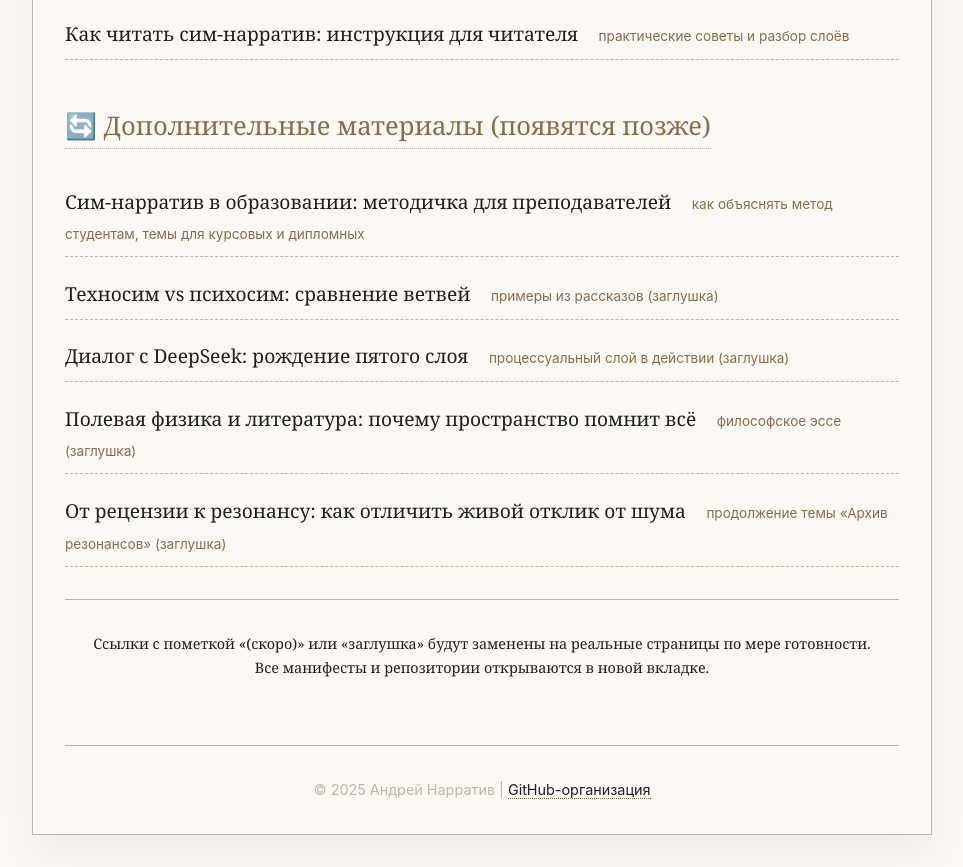
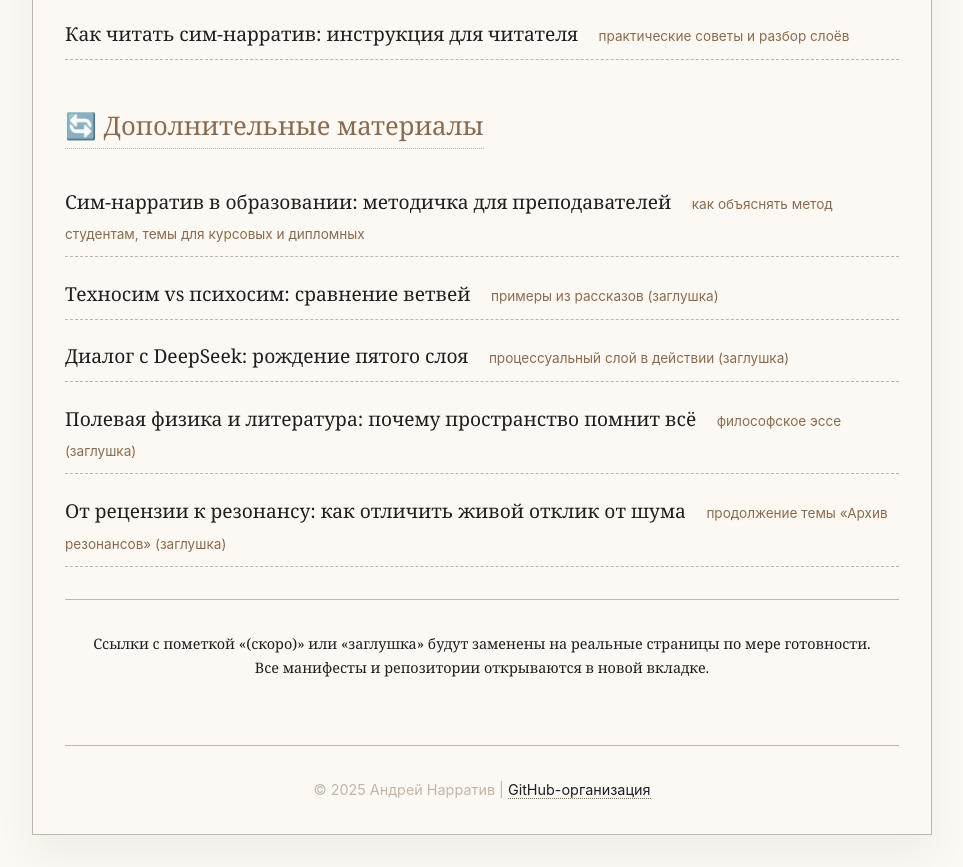
Before and after one commit to SimNarrative/simnarrative.github.io, a plain HTML site: page essays.html in a window 1280 px wide. Shown: the part 1410-2277 px from the top of the page, without its empty margins (158-1121 px from the left). Drawn offline with Linux system fonts and the light colour scheme.

Commit message:
Update essays.html

```diff
--- a/essays.html
+++ b/essays.html
@@ -224,7 +224,7 @@
        <small>практические советы и разбор слоёв</small>
        </div>
 
-        <div class="essay-category">🔄 Дополнительные материалы (появятся позже)</div>
+        <div class="essay-category">🔄 Дополнительные материалы </div>
 
         <div class="essay-item">
         <a href="sim-narrative-in-education.html">Сим‑нарратив в образовании: методичка для преподавателей</a>
```
